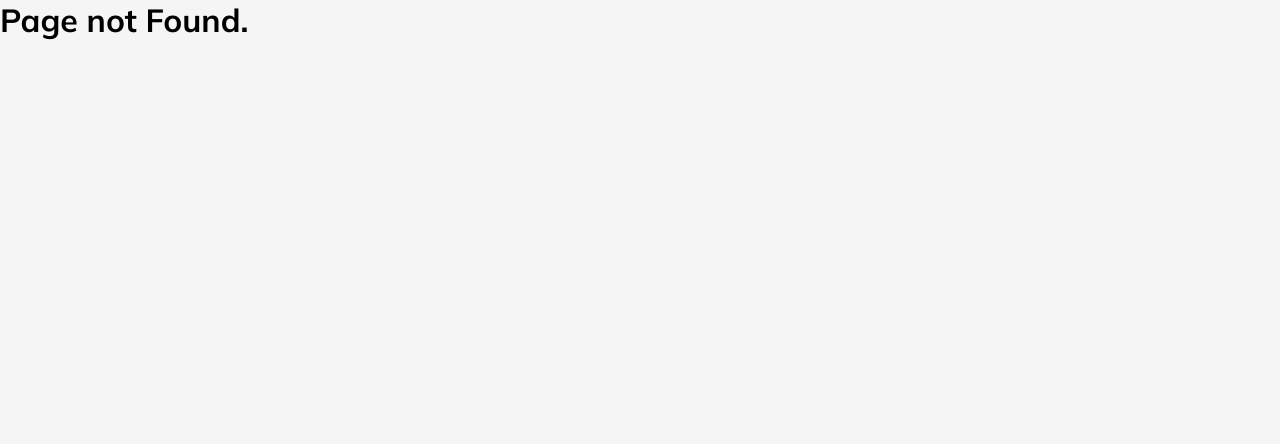
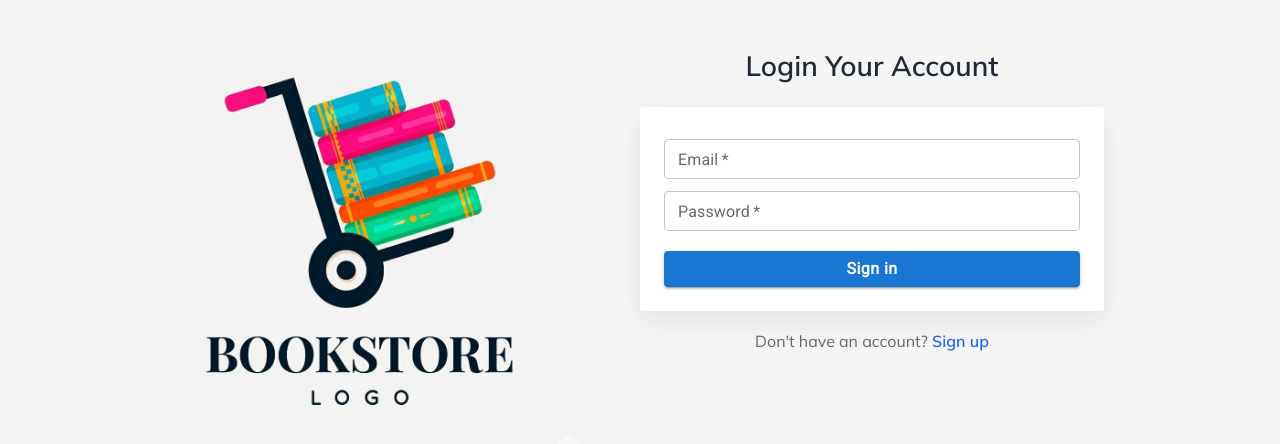
Before and after one commit to durgasankar/bookstore-frontend, a React (Create React App) app: page /signin in a window 1280 px wide. Before the commit this address had no page. Shown: the top 444 px of the page. Built offline with nearby package versions, Linux system fonts and the light colour scheme.

Commit message:
login page ui completed and migrated common layout for auth

```diff
--- a/src/App.js
+++ b/src/App.js
@@ -13,8 +13,8 @@ function App() {
       <Navbar />
       <Routes>
         <Route path='/' element={ <Homepage /> } />
-        <Route path='/register' element={ <Registration /> } />
-        <Route path='/login' element={ <Login /> } />
+        <Route path='/signup' element={ <Registration /> } />
+        <Route path='/signin' element={ <Login /> } />
         <Route
           path='/dashboard'
           element={
--- a/src/components/TaostProvider.jsx
+++ b/src/components/TaostProvider.jsx
@@ -29,9 +29,9 @@ export const ToastProvider = ({ children }) => {
 
             <Snackbar
                 open={ toast.open }
-                autoHideDuration={ 3000 }
+                autoHideDuration={ 5000 }
                 onClose={ handleClose }
-                anchorOrigin={ { vertical: "top", horizontal: "right" } }
+                anchorOrigin={ { vertical: "bottom", horizontal: "center" } }
             >
                 <Alert
                     onClose={ handleClose }
--- a/src/components/common/CustomButton.jsx
+++ b/src/components/common/CustomButton.jsx
@@ -24,10 +24,10 @@ const CustomButton = ({
                 textTransform: "none",
                 fontSize: "16px",
                 fontWeight: 600,
-                borderRadius: "8px",
-                backgroundColor: "#666666",
+                borderRadius: "4px",
+                backgroundColor: "#1976D2",
                 "&:hover": {
-                    backgroundColor: "#444444",
+                    backgroundColor: "#1565C0",
                 },
             } }
         >
--- /dev/null
+++ b/src/components/layout/AuthLayout.jsx
@@ -0,0 +1,43 @@
+import React from 'react';
+import '../../assets/css/auth-layout.css';
+import bookstore_logo from '../../assets/images/bookstore-logo.png';
+import { Link } from "react-router-dom";
+
+const AuthLayout = ({ type, children }) => {
+    const isLoginPage = type === 'login';
+
+    return (
+        <div className='reg-container'>
+            <div className="reg-left">
+                <img src={ bookstore_logo } alt="company-logo" />
+            </div>
+            <div className="reg-right">
+                <div className="reg-right-header">
+                    <h2>{ isLoginPage ? 'Login' : 'Create' } Your Account</h2>
+                </div>
+                <div className="reg-right-form">
+                    { children }
+                </div>
+                <div className="reg-right-footer">
+                    {
+                        isLoginPage ?
+                            <>
+                                Don't have an account?
+                                <Link to="/signup">
+                                    <span className='signin-link'>&nbsp;Sign up</span>
+                                </Link>
+                            </>
+                            : <>
+                                Already have an account?
+                                <Link to="/signin">
+                                    <span className='signin-link'>&nbsp;Sign in</span>
+                                </Link>
+                            </>
+                    }
+                </div>
+            </div>
+        </div>
+    )
+}
+
+export default AuthLayout;
--- a/src/pages/Login.jsx
+++ b/src/pages/Login.jsx
@@ -1,10 +1,103 @@
-import React from 'react'
+import React, { useState } from 'react'
+import { useNavigate } from 'react-router-dom';
+import { Box } from '@mui/material';
+import { isValidEmail } from '../utils/Validation';
+import { loginUserApi } from '../services/authService';
+import useToast from '../hooks/useToast';
+import AuthLayout from '../components/layout/AuthLayout';
+import CustomButton from '../components/common/CustomButton';
+import CustomTextInput from '../components/common/CustomTextInput';
 
 const Login = () => {
+    const { successToast, errorToast } = useToast();
+    const navigate = useNavigate();
+
+    const [loginForm, setLoginForm] = useState({ email: '', password: '' });
+    const [errors, setErrors] = useState({});
+
+    const handleChange = event => {
+        const { name, value } = event.target;
+        setLoginForm(prevForm => ({
+            ...prevForm,
+            [name]: value
+        }));
+        setErrors(prevErrors => ({
+            ...prevErrors,
+            [name]: ""
+        }))
+    }
+
+    const formValidator = () => {
+        const newErrors = {};
+        Object.keys(loginForm).forEach(field => {
+            if (!loginForm[field]) {
+                newErrors[field] = `This field is required.`
+            }
+        })
+        if (loginForm.email && !isValidEmail(loginForm.email)) {
+            newErrors['email'] = 'Enter a valid email address';
+        }
+        setErrors(newErrors);
+        return Object.keys(newErrors).length === 0;
+    }
+
+    const handleSubmit = async event => {
+        event.preventDefault();
+        const isValid = formValidator();
+        if (!isValid) return;
+        const payload = {
+            email: loginForm.email,
+            password: loginForm.password
+        }
+        try {
+            const response = await loginUserApi(payload);
+            successToast(response?.message);
+            navigate('/dashboard');
+        } catch (error) {
+            errorToast(error?.message || "Something went wrong");
+        }
+    }
+
     return (
-        <div>
-            <p>Login</p>
-        </div>
+        <AuthLayout type='login'>
+            <Box
+                component='form'
+                noValidate
+                autoComplete='off'
+                onSubmit={ handleSubmit }
+            >
+                <CustomTextInput
+                    value={ loginForm.email }
+                    name={ 'email' }
+                    label='Email'
+                    onChange={ handleChange }
+                    required
+                    type='email'
+                    error={ !!errors.email }
+                    helperText={ errors.email }
+                />
+                <div className='password-confirm' id='single-row'>
+                    <CustomTextInput
+                        value={ loginForm.password }
+                        name={ 'password' }
+                        label='Password'
+                        onChange={ handleChange }
+                        required
+                        error={ !!errors.password }
+                        helperText={ errors.password }
+                    />
+                </div>
+                <div className="signup-btn">
+                    <CustomButton
+                        fullWidth
+                        type="submit"
+                        variant="contained"
+                    >
+                        Sign in
+                    </CustomButton>
+                </div>
+            </Box>
+        </AuthLayout>
     )
 }
 
--- a/src/pages/Registration.jsx
+++ b/src/pages/Registration.jsx
@@ -1,14 +1,12 @@
 import React, { useState } from 'react';
-import '../assets/css/registration.css';
-import bookstore_logo from '../assets/images/bookstore-logo.png';
 import Box from '@mui/material/Box';
-import { Link } from "react-router-dom";
 import CustomTextInput from '../components/common/CustomTextInput';
 import CustomRadioButton from '../components/common/CustomRadioButton';
 import CustomButton from '../components/common/CustomButton';
 import { hasPasswordMatched, isValidEmail } from '../utils/Validation';
-import { registerUser } from '../services/authService';
+import { registerUserApi } from '../services/authService';
 import useToast from '../hooks/useToast';
+import AuthLayout from '../components/layout/AuthLayout';
 
 const Registration = () => {
     const { successToast, errorToast } = useToast();
@@ -55,7 +53,7 @@ const Registration = () => {
             password: signupForm.password
         }
         try {
-            const response = await registerUser(payload);
+            const response = await registerUserApi(payload);
             successToast(response?.message);
         } catch (error) {
             errorToast(error?.message || "Something went wrong");
@@ -75,15 +73,7 @@ const Registration = () => {
     }
 
     return (
-        <div className='reg-container'>
-            <div className="reg-left">
-                <img src={ bookstore_logo } alt="company-logo" />
-            </div>
-            <div className="reg-right">
-                <div className="reg-right-header">
-                    <h2>Create Your Account</h2>
-                </div>
-                <div className="reg-right-form">
+        <AuthLayout type='signup'>
             <Box
                 component='form'
                 noValidate
@@ -173,15 +163,7 @@ const Registration = () => {
                     </CustomButton>
                 </div>
             </Box>
-                </div>
-                <div className="reg-right-footer">
-                    Already have an account?
-                    <Link to="/login">
-                        <span className='signin-link'>&nbsp;Sign in</span>
-                    </Link>
-                </div>
-            </div>
-        </div>
+        </AuthLayout>
     )
 }
 
--- a/src/routes/ProtectedRoute.js
+++ b/src/routes/ProtectedRoute.js
@@ -4,7 +4,7 @@ import { Navigate } from 'react-router-dom';
 const ProtectedRoute = ({ children }) => {
     const isAuthenticated = !!localStorage.getItem('token');
     if (!isAuthenticated) {
-        return <Navigate to='/login' replace />
+        return <Navigate to='/signin' replace />
     }
     return children;
 }
--- a/src/services/authService.js
+++ b/src/services/authService.js
@@ -1,6 +1,9 @@
 import httpHandler from "../utils/HttpHandler";
 
-
-export const registerUser = (payload) => {
+export const registerUserApi = payload => {
     return httpHandler.post("/users/register", payload);
 };
+
+export const loginUserApi = payload => {
+    return httpHandler.post("/users/login", payload);
+}
```
Also changed, not shown: src/assets/css/auth-layout.css (renamed from src/assets/css/registration.css). Lines whose indentation alone changed are shown as unchanged.
